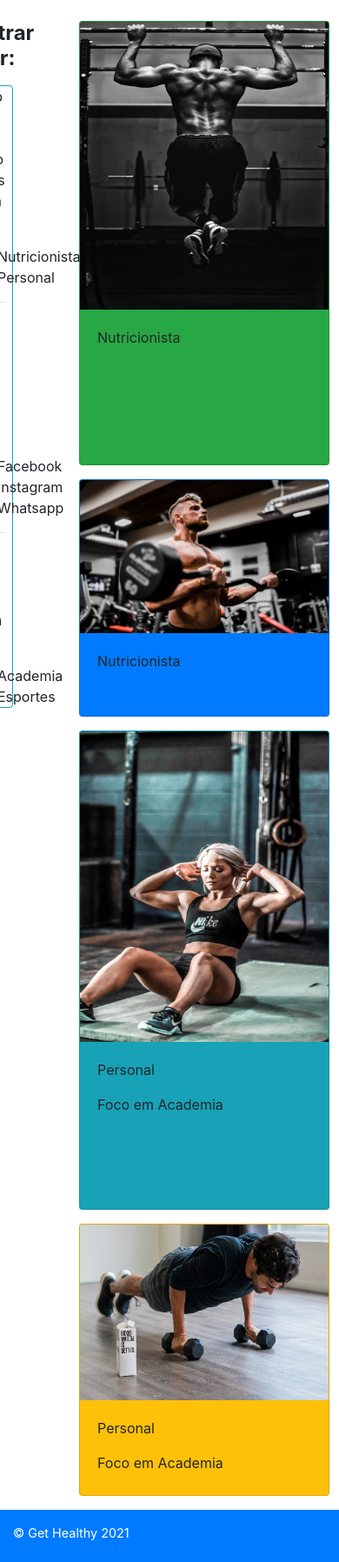
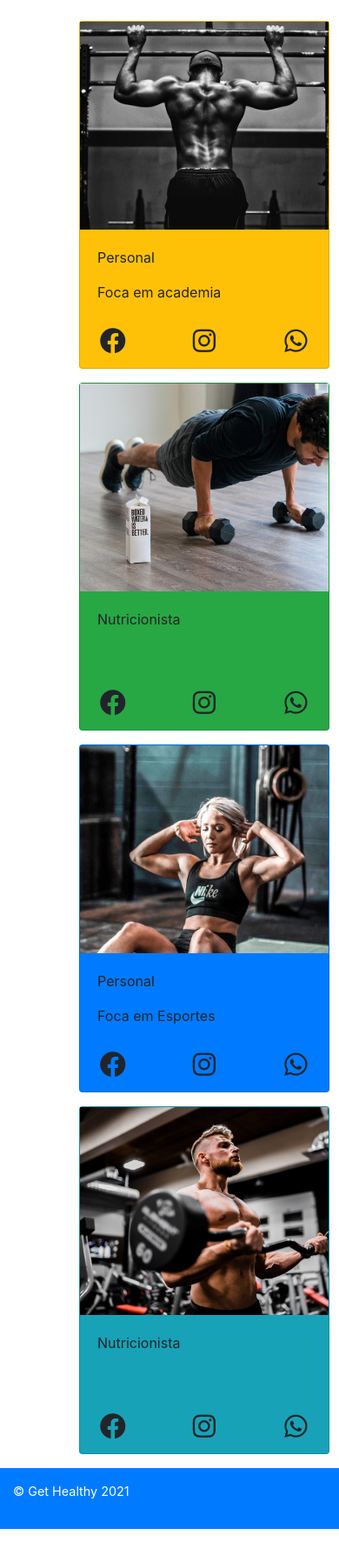
Before and after one commit to jplopesgj/GetHealthy, a Yii app: template views/site/professional.php in a window 390 px wide; the page is wider, and only the part inside the window is pictured. Shown: the part 50-1846 px from the top of that part at 87% size. After the commit the page ends 1808 px from the top of that part, so only its background shows below. Run offline with PHP 8.4 and a stand-in for Yii, Linux system fonts and the light colour scheme; the template is opened without the code that fills it, so the values that code supplies are empty; some libraries are stand-ins or nearby versions.

Commit message:
Fix mobile

```diff
--- a/views/layouts/main.php
+++ b/views/layouts/main.php
@@ -21,6 +21,7 @@ AppAsset::register($this);
     <?php $this->registerCsrfMetaTags() ?>
     <title><?= Html::encode($this->title) ?></title>
     <?php $this->head() ?>
+    <link rel="stylesheet" href="https://cdnjs.cloudflare.com/ajax/libs/font-awesome/6.0.0-beta2/css/all.min.css" integrity="sha512-YWzhKL2whUzgiheMoBFwW8CKV4qpHQAEuvilg9FAn5VJUDwKZZxkJNuGM4XkWuk94WCrrwslk8yWNGmY1EduTA==" crossorigin="anonymous" referrerpolicy="no-referrer" />
 </head>
 <body class="d-flex flex-column h-100">
 <?php $this->beginBody() ?>
@@ -49,7 +50,7 @@ AppAsset::register($this);
     ?>
 </header>
 
-<main role="main" class="flex-shrink-0 ">
+<main role="main" class="flex-shrink-0 mobile-100 h-90 ">
     <div class="h-100">
         <?= Breadcrumbs::widget([
             'links' => isset($this->params['breadcrumbs']) ? $this->params['breadcrumbs'] : [],
@@ -59,7 +60,7 @@ AppAsset::register($this);
     </div>
 </main>
 
-<footer class="footer bg-primary mt-auto py-3 text-white">
+<footer style="height:10%"class="footer bg-primary mt-auto py-3 text-white">
     <div class="container">
         <p class="float-left">&copy; Get Healthy <?= date('Y') ?></p>
         <p class="float-right"></p>
--- a/views/site/index.php
+++ b/views/site/index.php
@@ -10,7 +10,7 @@ $this->title = 'Get Healthy';
         window.location.href = 'http://dev.gethealthy/site/whouare'
     }
 </script>
-<div style="column-gap:5%;padding-top: 10%;padding-bottom: 10%;" class="bg-light d-flex flex-row align-items-center justify-content-center text-center h-100">
+<div style="column-gap:5%;" class="flex-column flex-sm-column bg-light d-flex flex-md-row align-items-center justify-content-center text-center h-100">
     <div class="d-flex flex-column">
         <h1 class="display-2">Get Healthy</h1>
 
@@ -20,7 +20,7 @@ $this->title = 'Get Healthy';
     </div>
 
     <div class="d-flex justify-content-center text-center">
-        <div class="rounded shadow-sm card" style="width: 30rem;">
+        <div class="rounded shadow-sm card" style="width: auto;">
             <div class="pt-0 mb-0 card-body">
                 <form>
                     <div class="form-group">
--- a/views/site/professional.php
+++ b/views/site/professional.php
@@ -7,9 +7,10 @@ $this->title = 'Get Healthy';
 ?>
 
 <div class=" container align-items-center justify-content-center d-flex flex-row">
-    <div class="align-self-start mt-4 col-4 d-flex flex-column">
+    <div class="  align-self-start mt-4 col-4 d-flex flex-column">
+        <div class="d-none d-sm-block">
             <h4 class="mb-3"><strong>Filtrar por:</strong></h4>
-        <div class="card pl-2 pr-2 w-50 border border-info ">
+            <div class="card pl-2 pr-2 w-50 border border-info w-auto ">
                 <p> Tipo do profissional: </p>
                 <div class="form-check form-check-inline">
                     <input onclick="sociaLink()" class="form-check-input" type="checkbox" id="formfacebook" value="option1">
@@ -48,11 +49,25 @@ $this->title = 'Get Healthy';
                 </div>
             </div>
         </div>
+    </div>
     <hr style="font-size:10px">
     <div class=" col-12 col-md-8 col-lg-8 col-xl-8">
         <div class="row pt-4">
-            <div class="ml-3 mb-3 card bg-success" style="width: 18rem;">
-                <img style="width: auto;height: 65%;background:cover;" src="/images/person1.jpeg" class="card-img-top" alt="/images/person1.jpeg">
+            <div class="ml-3 mb-3 card bg-warning" style="width: 18rem; height:25rem">
+                <div style="background-size:cover;height:60%;background-image:url('/images/person1.jpeg')"></div>
+                <div class="card-body">
+                    <p class="card-text">Personal</p>
+                    <p class="card-text">Foca em academia</p>
+                </div>
+                <div class="mb-3 row text-center justify-space-between">
+                    <i style="font-size:30px" class="col-4 fab fa-facebook"></i>
+                    <i style="font-size:30px" class="col-4 fab fa-instagram"></i>
+                    <i style="font-size:30px" class="col-4 fab fa-whatsapp"></i>
+
+                </div>
+            </div>
+            <div class="ml-3 mb-3 card bg-success" style="width: 18rem; height:25rem">
+                <div style="background-size:cover;height:60%;background-image:url('/images/person2.jpeg')"></div>
                 <div class="card-body">
                     <p class="card-text">Nutricionista</p>
                 </div>
@@ -63,10 +78,11 @@ $this->title = 'Get Healthy';
 
                 </div>
             </div>
-            <div class="ml-3 mb-3 card bg-primary" style="width: 18rem;">
-                <img style="width: auto;height: 65%;background:cover;" src="/images/person4.jpeg" class="card-img-top" alt="/images/person1.jpeg">
-                <div class="card-body ">
-                    <p class="card-text">Nutricionista</p>
+            <div class="ml-3 mb-3 card bg-primary" style="width: 18rem; height:25rem">
+                <div style="background-position-y: center;background-size:cover;height:60%;background-image:url('/images/person3.jpeg')"></div>
+                <div class="card-body">
+                    <p class="card-text">Personal</p>
+                    <p class="card-text">Foca em Esportes</p>
                 </div>
                 <div class="mb-3 row text-center justify-space-between">
                     <i style="font-size:30px" class="col-4 fab fa-facebook"></i>
@@ -75,24 +91,10 @@ $this->title = 'Get Healthy';
 
                 </div>
             </div>
-            <div class="ml-3 mb-3 card bg-info" style="width: 18rem;">
-                <img style="width: auto;height: 65%;background:cover;" src="/images/person3.jpeg" class="card-img-top" alt="/images/person1.jpeg">
+            <div class="ml-3 mb-3 card bg-info" style="width: 18rem; height:25rem">
+                <div style="background-position-y: center;background-size:cover;height:60%;background-image:url('/images/person4.jpeg')"></div>
                 <div class="card-body">
-                    <p class="card-text">Personal</p>
-                    <p class="card-text">Foco em Academia</p>
-                </div>
-                <div class="mb-3 row text-center justify-space-between">
-                    <i style="font-size:30px" class="col-4 fab fa-facebook"></i>
-                    <i style="font-size:30px" class="col-4 fab fa-instagram"></i>
-                    <i style="font-size:30px" class="col-4 fab fa-whatsapp"></i>
-
-                </div>
-            </div>
-            <div class="ml-3 mb-3 card bg-warning" style="width: 18rem;">
-                <img style="width: auto;height: 65%;background:cover;"  src="/images/person2.jpeg" class="card-img-top" alt="/images/person1.jpeg">
-                <div class="card-body">
-                    <p class="card-text">Personal</p>
-                    <p class="card-text">Foco em Academia</p>
+                    <p class="card-text">Nutricionista</p>
                 </div>
                 <div class="mb-3 row text-center justify-space-between">
                     <i style="font-size:30px" class="col-4 fab fa-facebook"></i>
--- a/views/site/souprofissional.php
+++ b/views/site/souprofissional.php
@@ -144,7 +144,7 @@ $this->title = 'Sou Profissional';
                 <textarea required class="form-control" id="professionamyself" rows="3"></textarea>
             </div>
 
-            <button type="submit" class="btn btn-primary">Enviar</button>
+            <button type="submit" class="mb-5 btn btn-primary">Enviar</button>
     </div>
 
     </form>
--- a/views/site/what_are_you.php
+++ b/views/site/what_are_you.php
@@ -5,7 +5,7 @@
 $this->title = 'Get Healthy';
 
 ?>
-<div style="background:url('/images/running-woman.jpg') no-repeat center;padding-top:10%;padding-bottom: 15.6%;" class="container-fluid h-100 d-flex flex-column justify-content-center text-center ">
+<div style="background:url('/images/running-woman.jpg') no-repeat top center;" class="container-fluid h-100 d-flex flex-column justify-content-center text-center ">
 
     <h1 class="display-2">Get Healthy</h1>
 
--- a/web/css/site.css
+++ b/web/css/site.css
@@ -1,5 +1,16 @@
+body {
+    margin-top: 50px;
+    margin-bottom: 60px;
+}
+
 main>.container {
     padding: 70px 15px 20px;
+}
+
+@media only screen and (max-width: 992px) {
+    .mobile-100 {
+        height: auto !important;
+    }
 }
 
 .footer {
@@ -61,10 +72,6 @@ a.desc:after {
     margin: 0 0 15px 0;
 }
 
-body {
-    margin-top: 50px
-}
-
 
 /* align the logout "link" (button in form) of the navbar */
 
@@ -93,5 +100,5 @@ body {
 }
 
 .h-90 {
-    height: 94%;
+    height: 90%;
 }
```
Lines whose indentation alone changed are shown as unchanged.
